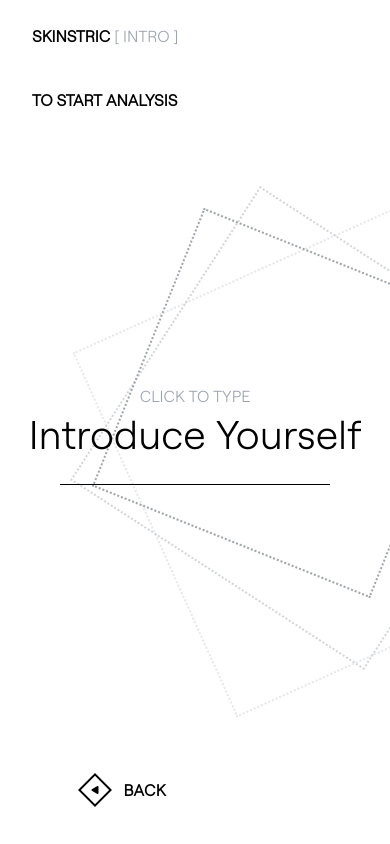
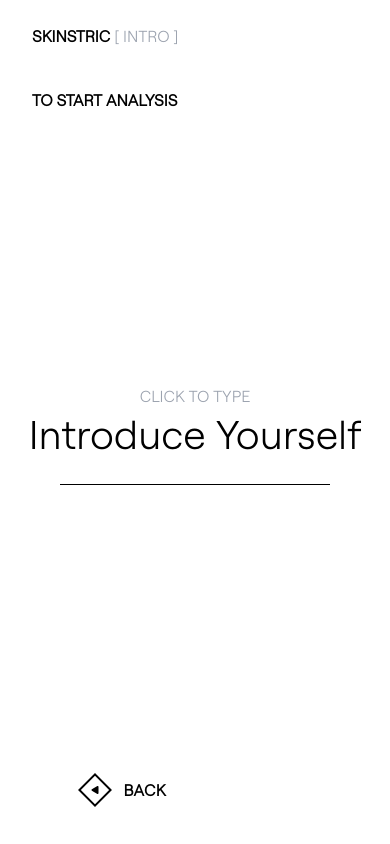
Before and after one commit to Fab785/skinstric, a React (Create React App) app: page /start-analysis in a window 390 px wide. Built offline with nearby package versions, Linux system fonts and the light colour scheme.

Commit message:
StartAnalysis is now responsive

```diff
--- a/src/pages/StartAnalysis.jsx
+++ b/src/pages/StartAnalysis.jsx
@@ -53,18 +53,39 @@ export default function StartAnalysis() {
       </div>
 
       {/* Perfectly Centered Spinning Rhombuses */}
-      <div className="absolute top-[30%] left-[35%] -translate-x-1/2 -translate-y-1/2 pointer-events-none z-0">
+      <div
+        className="absolute pointer-events-none z-0 max-md:hidden"
+        style={{
+          width: "40vw",
+          height: "40vw",
+          top: "42%", // moved more up here
+          left: "35%",
+          transform: "translate(-50%, -50%)",
+        }}
+      >
         <div
-          className="absolute w-[500px] h-[500px] border border-dotted border-[2px] border-[#E5E7EB] rotate-45 spin-slow max-md:w-[400px] max-md:h-[400px]"
-          style={{ top: "40%", left: "40%" }}
+          className="absolute border border-dotted border-[2px] border-[#E5E7EB] rotate-45 spin-slow"
+          style={{ width: "40vw", height: "40vw", top: "40%", left: "40%" }}
         />
         <div
-          className="absolute w-[450px] h-[450px] border border-dotted border-[2px] border-[#D1D5DB] rotate-45 spin-slower max-md:w-[350px] max-md:h-[350px]"
-          style={{ top: "42%", left: "44%", transform: "translate(-50%, -50%)" }}
+          className="absolute border border-dotted border-[2px] border-[#D1D5DB] rotate-45 spin-slower"
+          style={{
+            width: "36vw",
+            height: "36vw",
+            top: "42%",
+            left: "44%",
+            transform: "translate(-50%, -50%)",
+          }}
         />
         <div
-          className="absolute w-[400px] h-[400px] border border-dotted border-[2px] border-[#A0A4AB] rotate-45 spin-slowest max-md:w-[300px] max-md:h-[300px]"
-          style={{ top: "42%", left: "44%", transform: "translate(-50%, -50%)" }}
+          className="absolute border border-dotted border-[2px] border-[#A0A4AB] rotate-45 spin-slowest"
+          style={{
+            width: "32vw",
+            height: "32vw",
+            top: "42%",
+            left: "44%",
+            transform: "translate(-50%, -50%)",
+          }}
         />
       </div>
 
```
